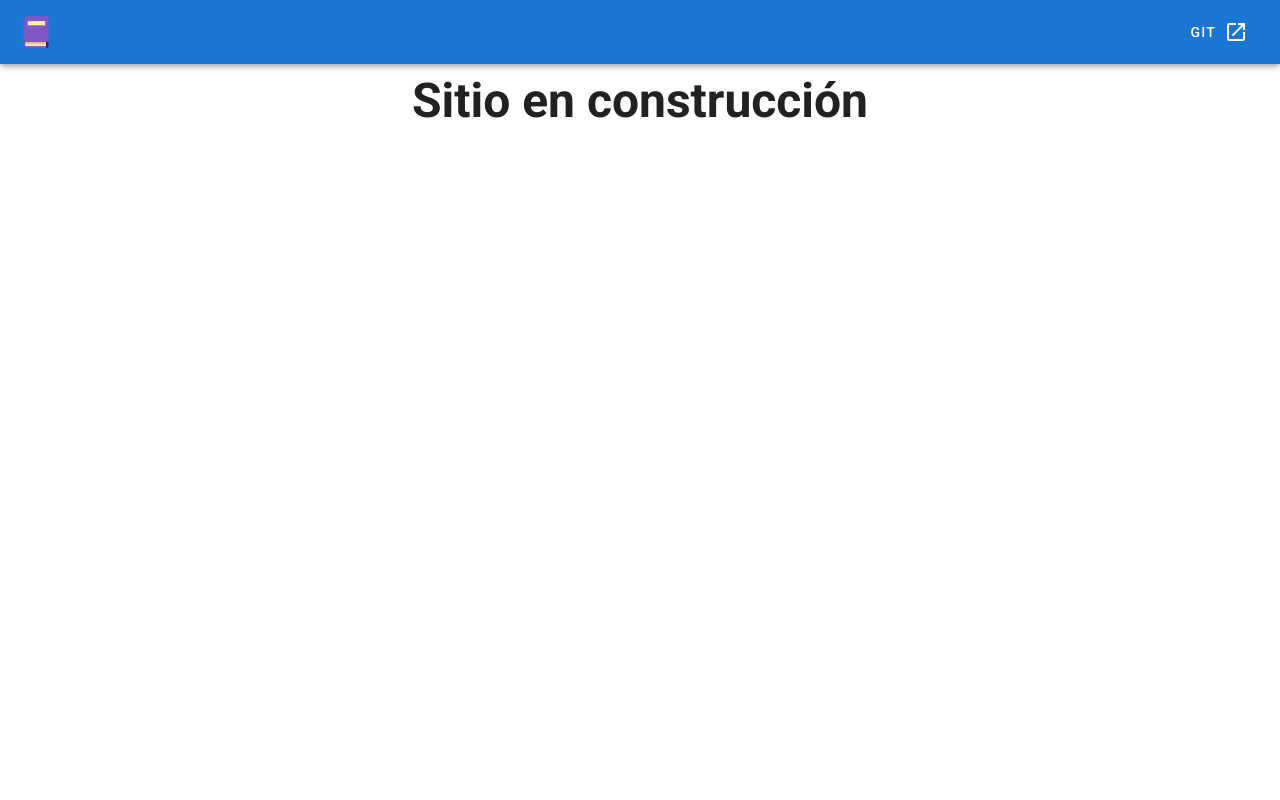
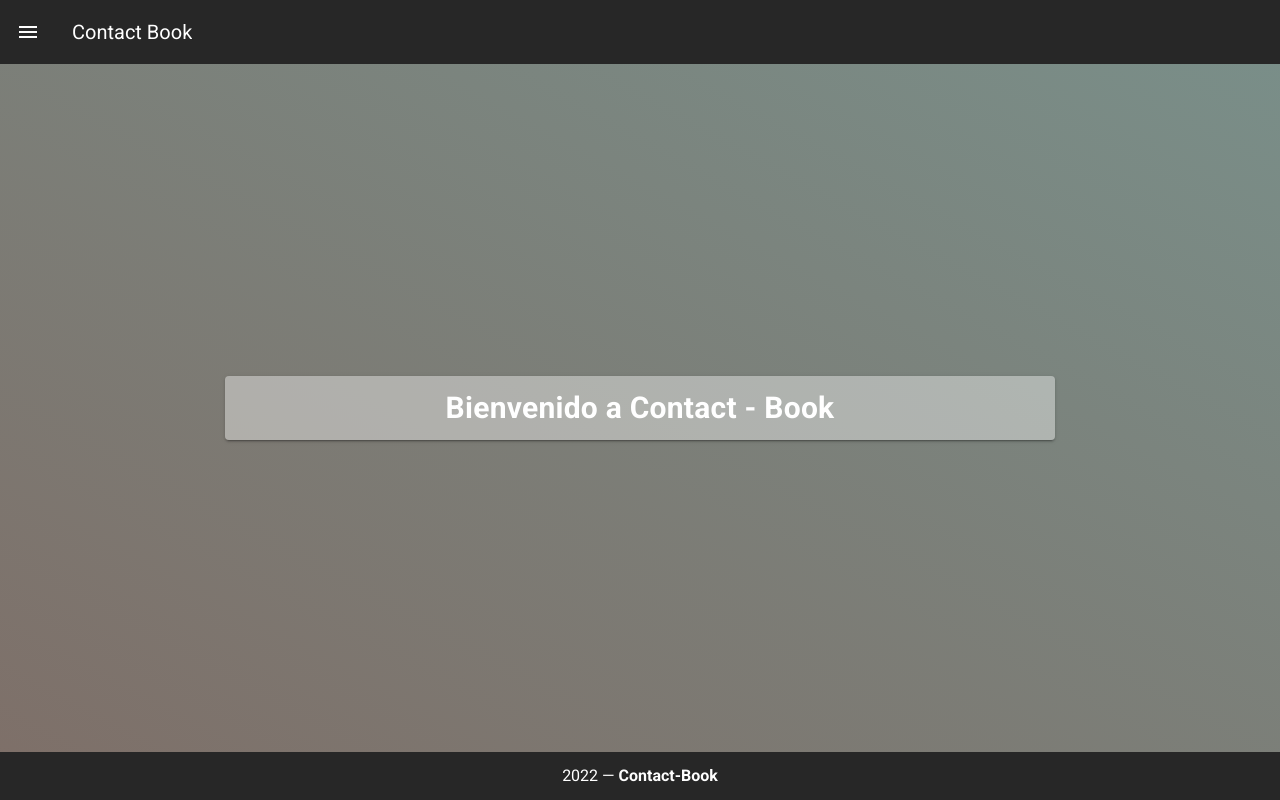
Before and after one commit to Eskantu/ContactBook, a Vue app in the folder UI/Web/Examen.Vue/clientapp/: page /#/ in a window 1280 px wide. Built offline with nearby package versions, Linux system fonts and the light colour scheme.

Commit message:
Modify: style

```diff
--- a/UI/Web/Examen.Vue/clientapp/src/App.vue
+++ b/UI/Web/Examen.Vue/clientapp/src/App.vue
@@ -2,45 +2,88 @@
   <v-app>
     <v-app-bar
       app
-      color="primary"
       dark
+      clipped-left
+      clipped-right
+      elevate-on-scroll
+      scroll-target="#scrolling-techniques-7"
+      @click="drawer = !drawer"
     >
-      <div class="d-flex align-center">
-        <v-img
-          alt="Vuetify Logo"
-          class="shrink mr-2"
-          contain
-          src="../src/assets/logo.png"
-          transition="scale-transition"
-          width="40"
-        />
-      </div>
+      <v-app-bar-nav-icon></v-app-bar-nav-icon>
 
-      <v-spacer></v-spacer>
+      <v-toolbar-title>Contact Book</v-toolbar-title>
+    </v-app-bar>
+    <v-navigation-drawer
+      v-model="drawer"
+      clipped
+      stateless
+      hide-overlay
+      :width="300"
+      dark
+      app
+    >
+      <v-list dense>
+        <v-list-item-group>
+          <v-list-item link  :to="{ name: 'Home' }">
+            <v-list-item-icon>
+              <v-icon>mdi-home</v-icon>
+            </v-list-item-icon>
+            <v-list-item-title>Home</v-list-item-title>
+          </v-list-item>
 
-      <v-btn
-        href="https://github.com/Eskantu/ContactBook"
-        target="_blank"
-        text
-      >
-        <span class="mr-2">Git</span>
-        <v-icon>mdi-open-in-new</v-icon>
-      </v-btn>
-    </v-app-bar>
+                    <v-list-item>
+            <v-list-item-icon>
+              <v-icon>contact_page</v-icon>
+            </v-list-item-icon>
+            <v-list-item-title>Contactos</v-list-item-title>
+          </v-list-item>
 
+          <v-list-item>
+            <v-list-item-icon>
+              <v-icon>format_list_bulleted</v-icon>
+            </v-list-item-icon>
+            <v-list-item-title>Tipo contacto</v-list-item-title>
+          </v-list-item>
+
+          <v-list-item>
+            <v-list-item-icon>
+              <v-icon>favorite</v-icon>
+            </v-list-item-icon>
+            <v-list-item-title>Estado civil</v-list-item-title>
+          </v-list-item>
+          <v-list-item link :to="{ name: 'About' }">
+            <v-list-item-icon>
+              <v-icon>question_mark</v-icon>
+            </v-list-item-icon>
+            <v-list-item-title>About</v-list-item-title>
+          </v-list-item>
+        </v-list-item-group>
+      </v-list>
+       <template v-slot:append>
+        <div class="pa-2">
+          <v-btn color='deep-purple accent-4' block>
+            Salir
+          </v-btn>
+        </div>
+      </template>
+    </v-navigation-drawer>
     <v-main>
-      <router-view/>
+      <router-view />
     </v-main>
+    <v-footer padless dark>
+      <v-col class="text-center" cols="12">
+        {{ new Date().getFullYear() }} — <strong>Contact-Book</strong>
+      </v-col>
+    </v-footer>
   </v-app>
 </template>
 
 <script>
-
 export default {
-  name: 'App',
+  name: "App",
 
   data: () => ({
-    //
+    drawer: false,
   }),
 };
 </script>
--- a/UI/Web/Examen.Vue/clientapp/src/views/Home.vue
+++ b/UI/Web/Examen.Vue/clientapp/src/views/Home.vue
@@ -1,8 +1,12 @@
 <template>
-  <v-container>
-    <v-row class="text-center">
-      <v-col class="mb-4">
-        <h1 class="display-2 font-weight-bold mb-3">Sitio en construcción</h1>
+  <v-container class="jumbotron-eskantu" fluid fill-height>
+    <v-row align="center">
+      <v-col offset-md="2" md="8" class="text-md-center">
+        <v-card>
+          <v-card-title class="white--text">
+            <h2>Bienvenido a Contact - Book</h2>
+          </v-card-title>
+        </v-card>
       </v-col>
     </v-row>
   </v-container>
@@ -14,3 +18,29 @@ export default {
   components: {},
 };
 </script>
+
+
+<style lang="scss" scoped>
+.jumbotron-eskantu {
+  background: linear-gradient(
+      to top right,
+      rgba(71, 51, 41, 0.7),
+      rgba(65, 94, 86, 0.7)
+    );
+  background-size: cover;
+  height: 100%;
+  .row {
+    height: 100% !important;
+  }
+  .v-card {
+    background-color: rgba(255, 255, 255, 0.4) !important;
+  }
+  .v-card__title {
+    word-break: break-word;
+
+    h2 {
+      margin: 0px auto;
+    }
+  }
+}
+</style>
```
